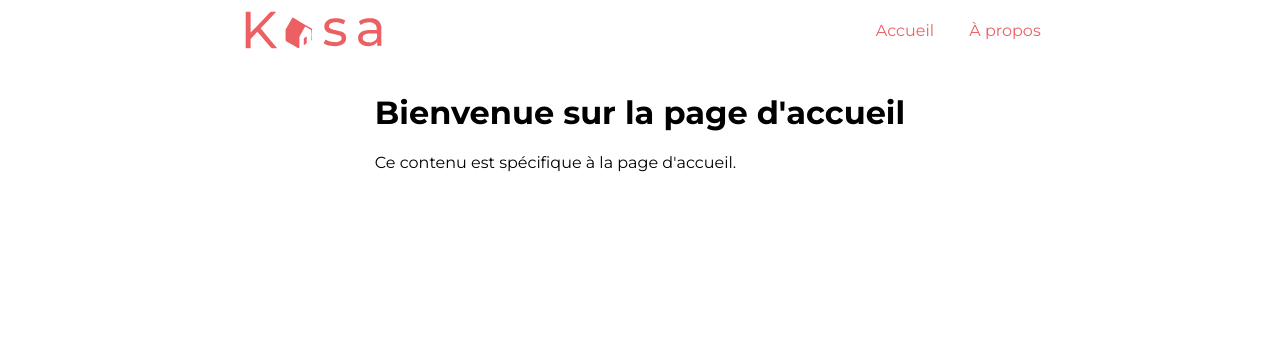
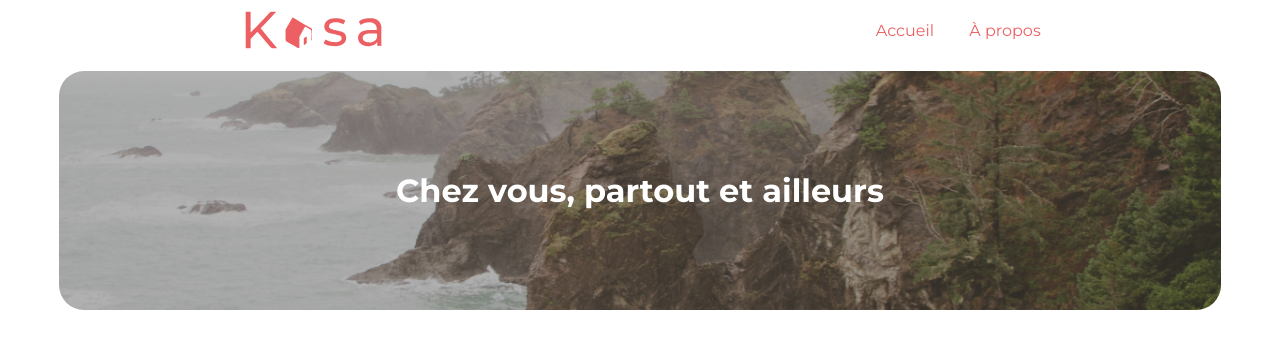
Before and after one commit to Benji-devw/kasa_location, a React (Create React App) app: page / in a window 1280 px wide. Shown: the top 348 px of the page. Built offline with nearby package versions, Linux system fonts and the light colour scheme.

Commit message:
feat/add_banner

```diff
--- a/src/components/header/header.scss
+++ b/src/components/header/header.scss
@@ -10,7 +10,6 @@
   img {
     max-height: 60px;
     pointer-events: none;
-
   }
 
   .nav-link {
--- /dev/null
+++ b/src/components/home/banner.jsx
@@ -0,0 +1,13 @@
+import "./banner.scss";
+
+const Banner = ({title}) => {
+  return (
+    <div className="banner">
+      <div className="banner__content">
+        <div className="banner__filter"></div>
+        <h1 className="banner__title">{title}</h1>
+      </div>
+    </div>
+  );
+};
+export default Banner;
--- /dev/null
+++ b/src/components/home/banner.scss
@@ -0,0 +1,40 @@
+.banner {
+  position: relative;
+  padding: .5rem;
+  margin: 0 3rem;
+  text-align: center;
+  height: 223px;
+  border-radius: 25px;
+  color: #fff;
+  overflow: hidden;
+
+  background-image: url(../../assets/Image_source_1.png);
+  background-position: center;
+  background-repeat: no-repeat;
+  background-size: cover;
+  display: flex;
+  justify-content: center;
+  align-items: center; // Center vertically
+
+  &__filter {
+    position: absolute;
+    z-index: 4;
+    top: 0;
+    bottom: 0;
+    left: 0;
+    right: 0;
+    background-color: #000;
+    opacity: 0.3;
+  }
+
+  &__title {
+    position: relative;
+    z-index: 5;
+    height: 100%; // Adjust the height as needed
+  }
+
+  // add media query
+  @media (max-width: 768px) {
+    margin: 0 1rem;
+  }
+}
--- a/src/pages/Home.js
+++ b/src/pages/Home.js
@@ -1,14 +1,13 @@
 import '../styles/Home.scss';
 import React from "react";
 import Layout from "../components/Layout";
-
+import Banner from "../components/home/banner";
 
 const Home = () => {
   return (
     <Layout>
       <div className="home">
-        <h1>Bienvenue sur la page d'accueil</h1>
-        <p>Ce contenu est spécifique à la page d'accueil.</p>
+        <Banner title={"Chez vous, partout et ailleurs"} />
       </div>
     </Layout>
   );
--- a/src/styles/App.scss
+++ b/src/styles/App.scss
@@ -1,10 +1,10 @@
 main {
   padding: .7rem;
   min-height: 100vh;
-  display: flex;
-  flex-direction: row;
+  // display: flex;
+  // flex-direction: row;
   // align-items: center;
-  justify-content: space-around;
+  // justify-content: space-around;
 
   // font-size: calc(10px + 2vmin);
 }
```
